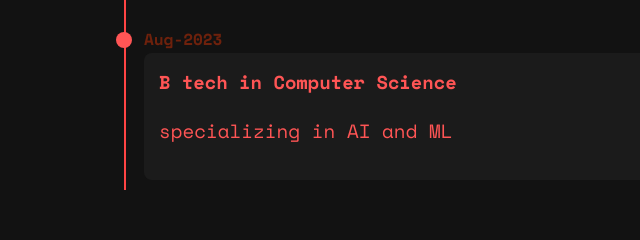
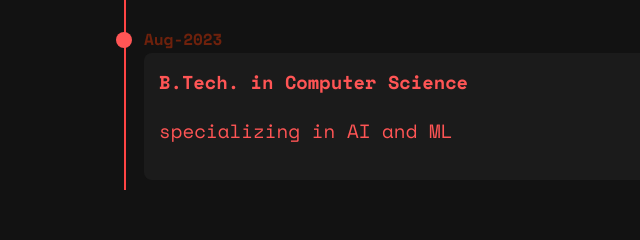
Before and after one commit to BufferFis/BufferFis.github.io, a website: page about.html in a window 1280 px wide. Shown: the part 2670-2910 px from the top of the page, 136-776 px from the left. Drawn offline with nearby package versions, Linux system fonts and the light colour scheme.

Commit message:
Small typo fix

```diff
--- a/about.html
+++ b/about.html
@@ -130,7 +130,7 @@
                 <div class="timeline-item">
                     <div class="timeline-date">Aug-2023</div>
                     <div class="timeline-content">
-                        <h3>B tech in Computer Science</h3>
+                        <h3>B.Tech. in Computer Science</h3>
                         <p>specializing in AI and ML</p>
                     </div>
                 </div>
```
